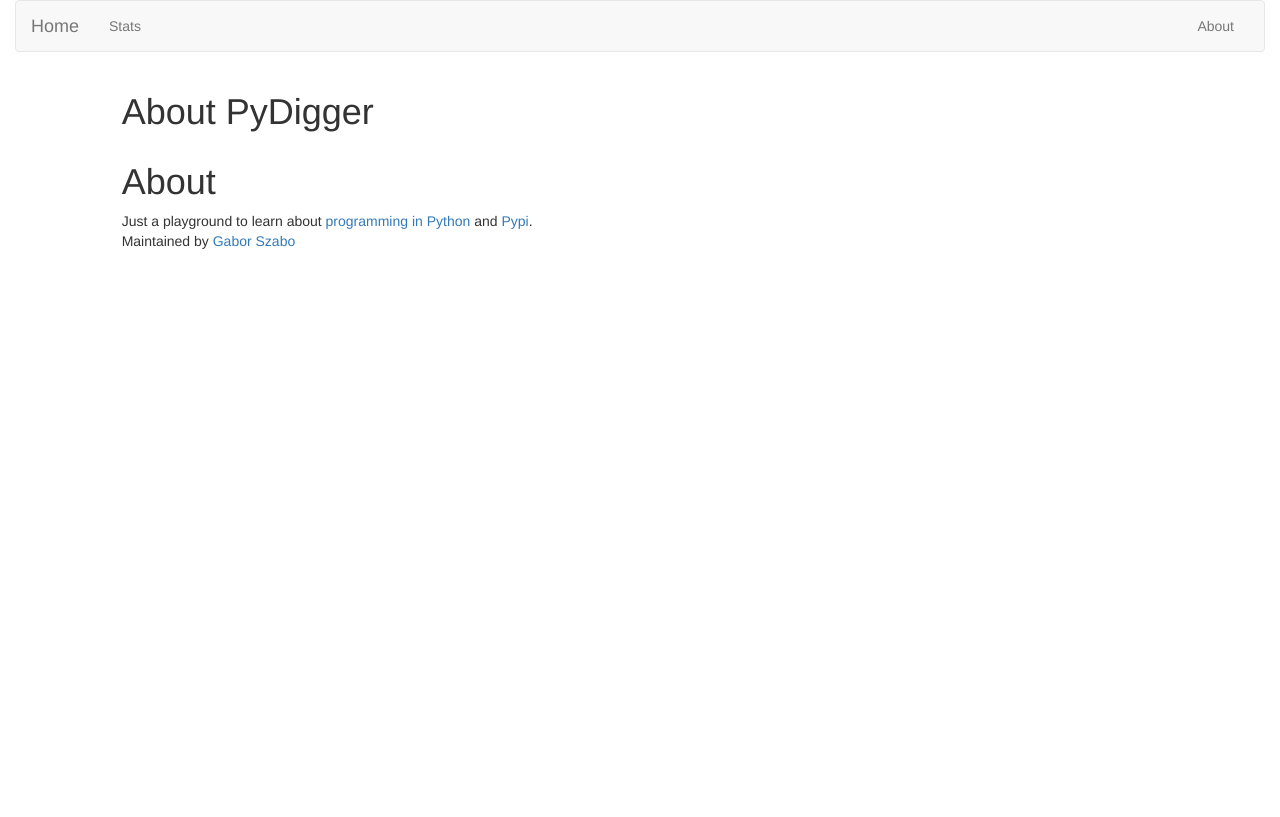
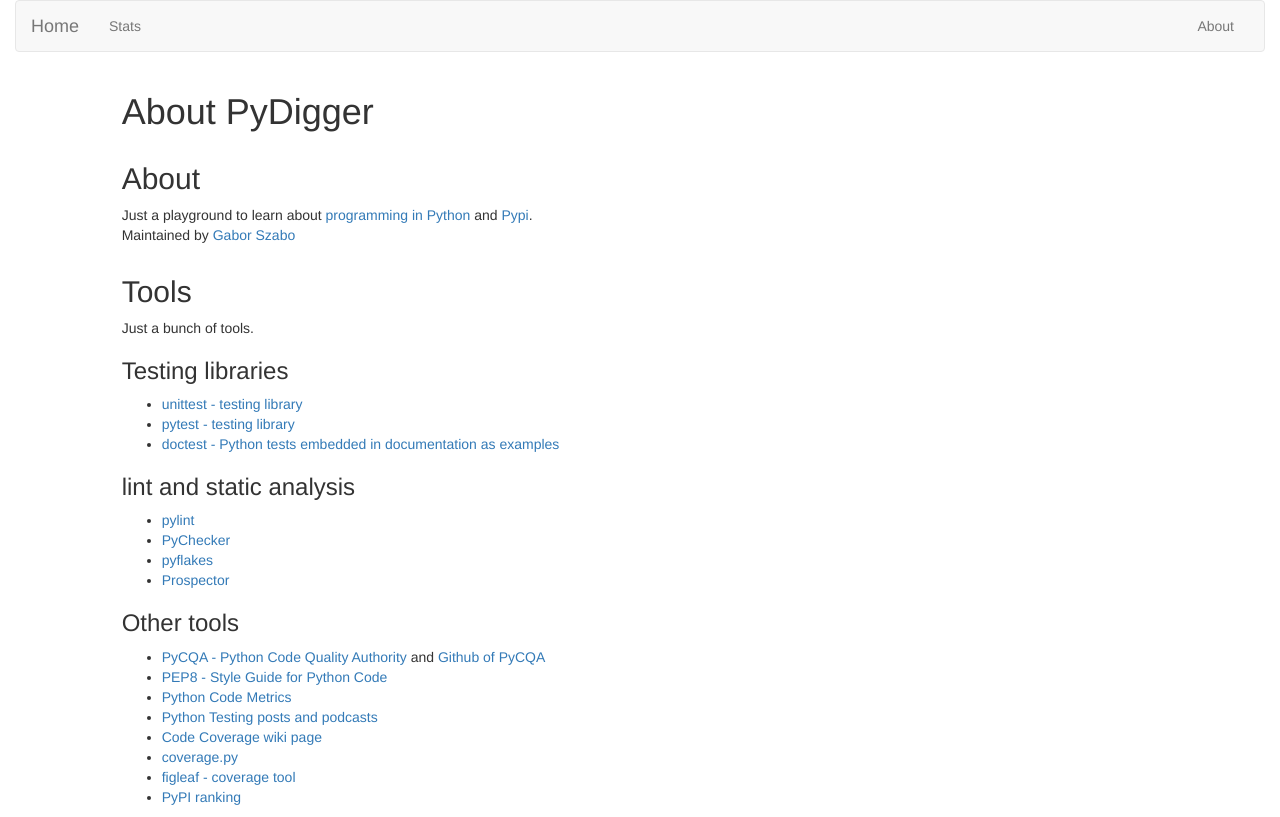
Before and after one commit to szabgab/pydigger.com, a Flask app: page /about in a window 1280 px wide. Before the commit the page ends 249 px from the top, so only its background shows below. Run offline with Flask 2, Linux system fonts and the light colour scheme; some libraries are stand-ins or nearby versions.

Commit message:
list a bunch of tools on the about page

```diff
--- a/code_maven/templates/about.html
+++ b/code_maven/templates/about.html
@@ -2,7 +2,7 @@
 <div class="row">
     <div class="col-md-1"></div>
     <div class="col-md-10">
-        <h1>About</h1>
+        <h2>About</h2>
         Just a playground to learn about <a href="http://code-maven.com/python">programming in Python</a>
         and <a href="https://pypi.python.org/pypi">Pypi</a>.
         <p>
@@ -10,4 +10,38 @@
     </div>
     <div class="col-md-1"></div>
 </div>
+
+<div class="row">
+    <div class="col-md-1"></div>
+    <div class="col-md-10">
+        <h2>Tools</h2>
+        Just a bunch of tools.
+        <h3>Testing libraries</h3>
+        <ul>
+            <li><a href="https://docs.python.org/2/library/unittest.html">unittest - testing library</a></li>
+            <li><a href="http://pytest.org/latest/">pytest - testing library</a></li>
+            <li><a href="https://docs.python.org/2/library/doctest.html">doctest - Python tests embedded in documentation as examples</a></li>
+        </ul>
+        <h3>lint and static analysis</h3>
+        <ul>
+            <li><a href="https://www.logilab.org/project/pylint">pylint</a></li>
+            <li><a href="http://pychecker.sourceforge.net/">PyChecker</a></li>
+            <li><a href="https://pypi.python.org/pypi/pyflakes">pyflakes</a></li>
+            <li><a href="https://blog.landscape.io/prospector-python-static-analysis-for-humans.html">Prospector</a></li>
+        </ul>
+        <h3>Other tools</h3>
+        <ul>
+            <li><a href="http://meta.pycqa.org/en/latest/">PyCQA - Python Code Quality Authority</a> and <a href="https://github.com/PyCQA">Github of PyCQA</a></li>
+            <li><a href="https://www.python.org/dev/peps/pep-0008/">PEP8 - Style Guide for Python Code</a></li>
+            <li><a href="https://www.fullstackpython.com/code-metrics.html">Python Code Metrics</a></li>
+            <li><a href="http://pythontesting.net/">Python Testing posts and podcasts</a></li>
+            <li><a href="https://wiki.python.org/moin/CodeCoverage">Code Coverage wiki page</a></li>
+            <li><a href="https://pypi.python.org/pypi/coverage">coverage.py</a></li>
+            <li><a href="http://darcs.idyll.org/~t/projects/figleaf/doc/">figleaf - coverage tool</a></li>
+            <li><a href="http://pypi-ranking.info/">PyPI ranking</a></li>
+        </ul>
+    </div>
+    <div class="col-md-1"></div>
+</div>
+
 {% include "incl/footer.html" %}
```
